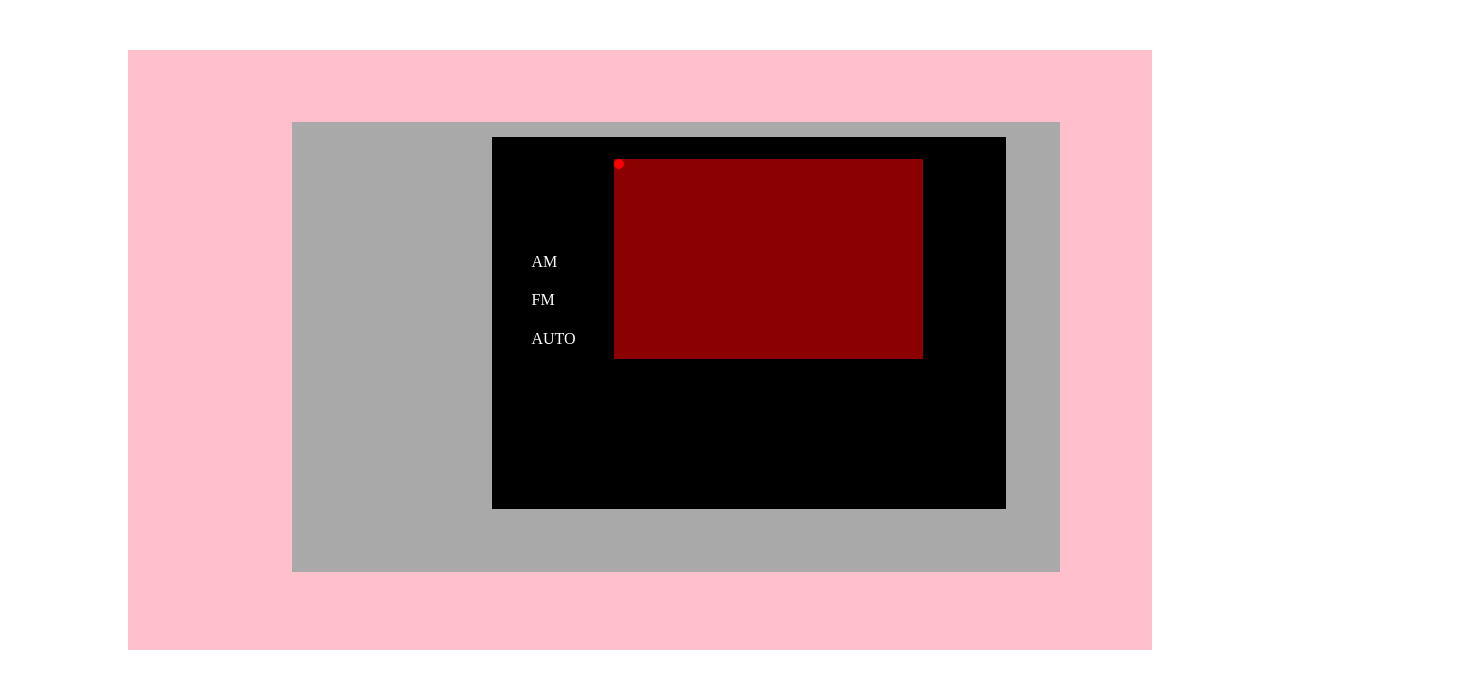
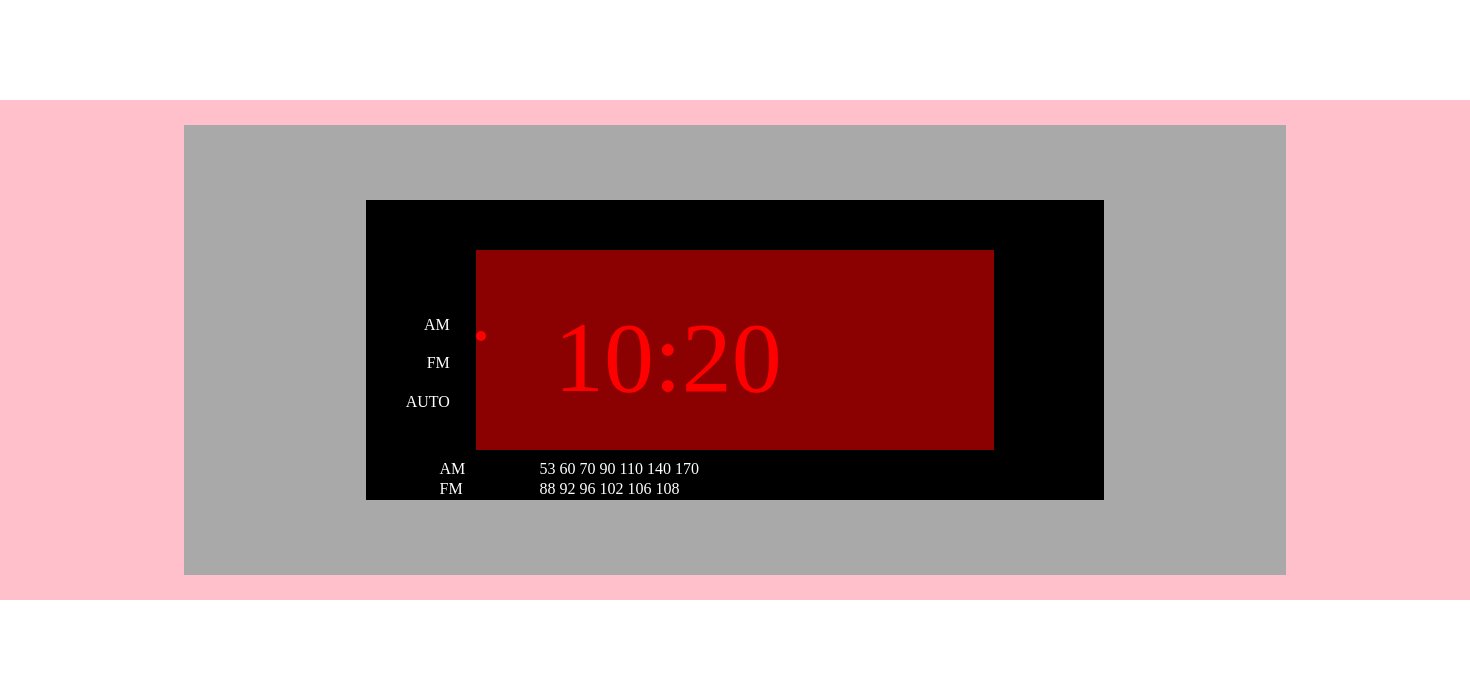
Before and after one commit to lc00/wake-up-time, a plain HTML site: page index.html in a window 1280 px wide. Shown: the whole page, 1470 px wide, since content can reach past the window. Drawn offline with nearby package versions, Linux system fonts and the light colour scheme.

Commit message:
added everything, need to tweak and make it functional

```diff
--- a/main.css
+++ b/main.css
@@ -1,50 +1,61 @@
+body{
+	/*min-width: 1470px;*/
+}
+
+window{
+	/*min-width: 770px;*/
+}
 .container{
 	width: 80%;
-	height: 600px;
+	height: 500px;
+	margin-left: auto;
+	margin-right: auto;
+	top: 100px;
 	background-color: pink;
-	margin:50px auto;
-	overflow: hidden;
+	position: relative;
+	min-width: 1470px;
 
-	}
+}
 
 .outer-shell{
 	background-color: darkgray;
 	width: 75%;
 	height: 450px;
-	margin-left: 16%;
-	margin-top: 7%;
-	overflow: hidden;
-
+	left: 0;
+	right: 0;
+	top: 0;
+	bottom: 0;
+	margin: auto;
+	position: absolute;
 
 }
 
 .inner-shell{
 	background-color: black;
 	width: 67%;
-	height: 80px;
-	margin-left: 26%;
-	padding-top: 38%;
-	margin-top: 2%;
-	overflow: hidden;
-	position: relative;
+	height: 300px;
+	left: 0;
+	right: 0;
+	top: 0;
+	bottom: 0;
+	margin: auto;
+	position: absolute;
 
 
 }
 ul {
 	top: 10px;
-	float: left;
 }
 
 li{
 	list-style-type: none;
 	padding-bottom: 20px;
+	text-align: right;
 
 }
 
 .left-AM-PM-Auto-labels{
 	color: white;
-	/*background-color: yellow;*/
-	overflow: hidden;
 	position: absolute;
 	top: 100px;
 	left: 0;
@@ -52,12 +63,15 @@ li{
 
 .clock-screen{
 	background-color: darkred;
-	width: 60%;
+	width: 70%;
 	height: 200px;
-	float: right;
-	display: inline-block;
-	margin-top: -270px;
-	margin-right: 83px;
+	left: 0;
+	right: 0;
+	top: 0;
+	bottom: 0;
+	margin: auto;
+	position: absolute;
+
 
 }
 
@@ -66,13 +80,41 @@ li{
 	width: 10px;
 	height: 10px;
 	border-radius: 5px;
+	display: inline-block;
+	margin-top: 81px;
+
 
 }
 
 .clock-text{
 	color: red;
+	font-size: 100px;
+	width: 70%;
+	height: 50%;
+	left: 0;
+	right: 0;
+	top: 0;
+	bottom: 0;
+	margin: auto;
+	position: absolute;
+
+
 }
 
-.bottom-Am-label-Freq .bottom-Fm-label-Freq{
+.spacing{
+	left: 100px;
+	position: absolute;
+}
+
+.bottom-Am-label-Freq, .bottom-Fm-label-Freq{
 	color: white;
+	width: 80%;
+	height: 50px;
+	display: inline-block;
+	position: absolute;
+	top: 260px;
+	left: 10%;
 }
+.bottom-Fm-label-Freq{
+	top: 280px;
+}
--- a/main.js
+++ b/main.js
@@ -9,9 +9,9 @@ var leftAmPmAutoLabels = $('<div class="left-AM-PM-Auto-labels">' +
 							'</div>');
 var clockScreen = $('<div class="clock-screen"></div>');
 var clockAmPmIndicator = $('<div class="clock-AM-PM-indicator"></div>');
-var clockText = $('<div class="clock-text"></div>');
-var bottomAmLabelAndFreq = $('<div class="bottom-Am-label-Freq"></div>');
-var bottomFmLabelAndFreq = $('<div class="bottom-Fm-label-Freq"></div>');
+var clockText = $('<div class="clock-text">10:20</div>');
+var bottomAmLabelAndFreq = $('<div class="bottom-Am-label-Freq">AM<span class="spacing">53 60 70 90 110 140 170</span></div>');
+var bottomFmLabelAndFreq = $('<div class="bottom-Fm-label-Freq">FM<span class="spacing">88 92 96 102 106 108</span></div>');
 
 
 
@@ -28,7 +28,8 @@ $(document).on('ready', function() {
 	$('.container').append(outerShell);
 	outerShell.append(innerShell);
 	innerShell.append(leftAmPmAutoLabels, clockScreen);
-	clockScreen.append(clockAmPmIndicator);
+	clockScreen.append(clockAmPmIndicator, clockText);
+	innerShell.append(bottomAmLabelAndFreq, bottomFmLabelAndFreq);
 
 
 	// outerShell.appendTo('.container');
```
